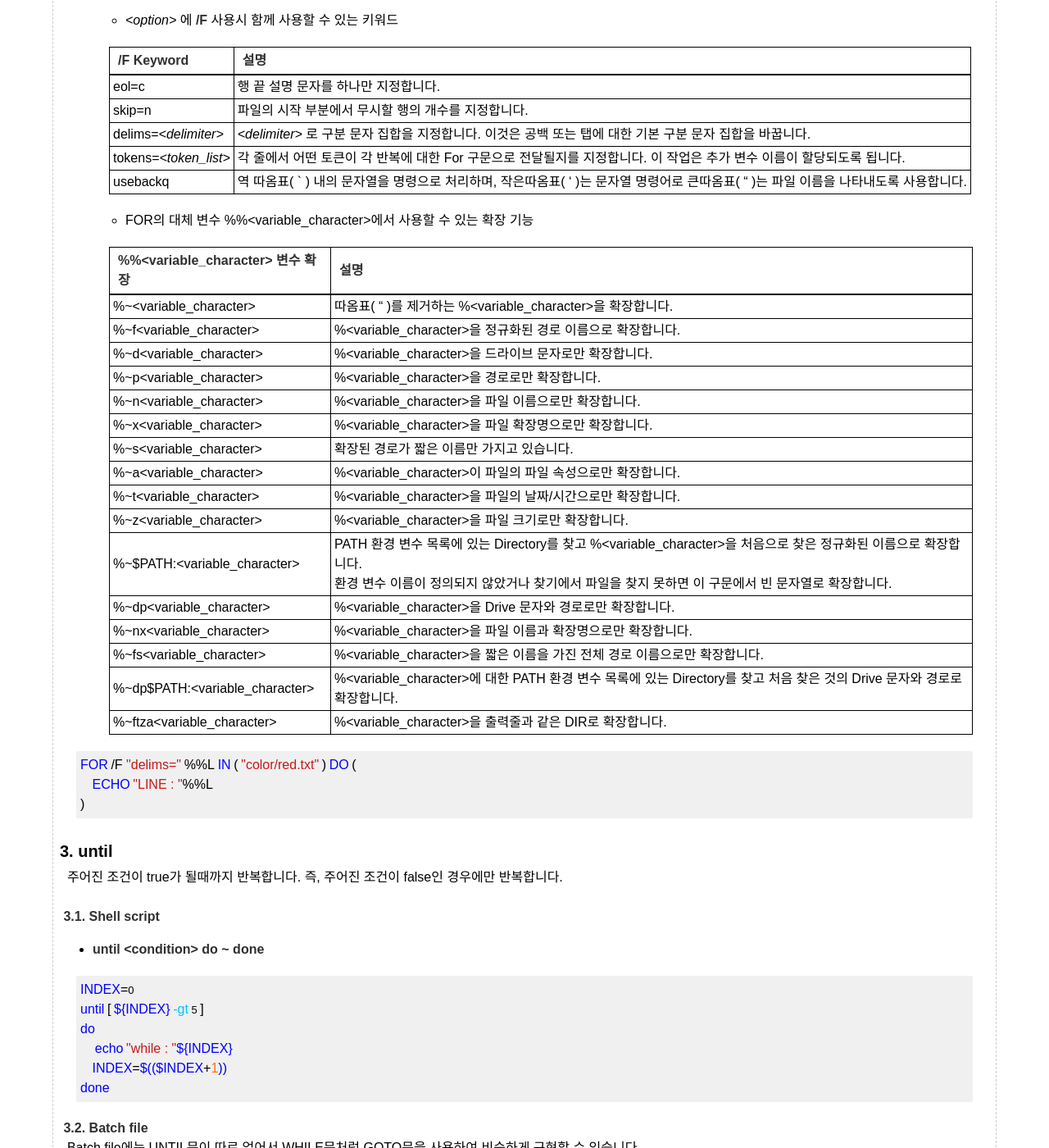
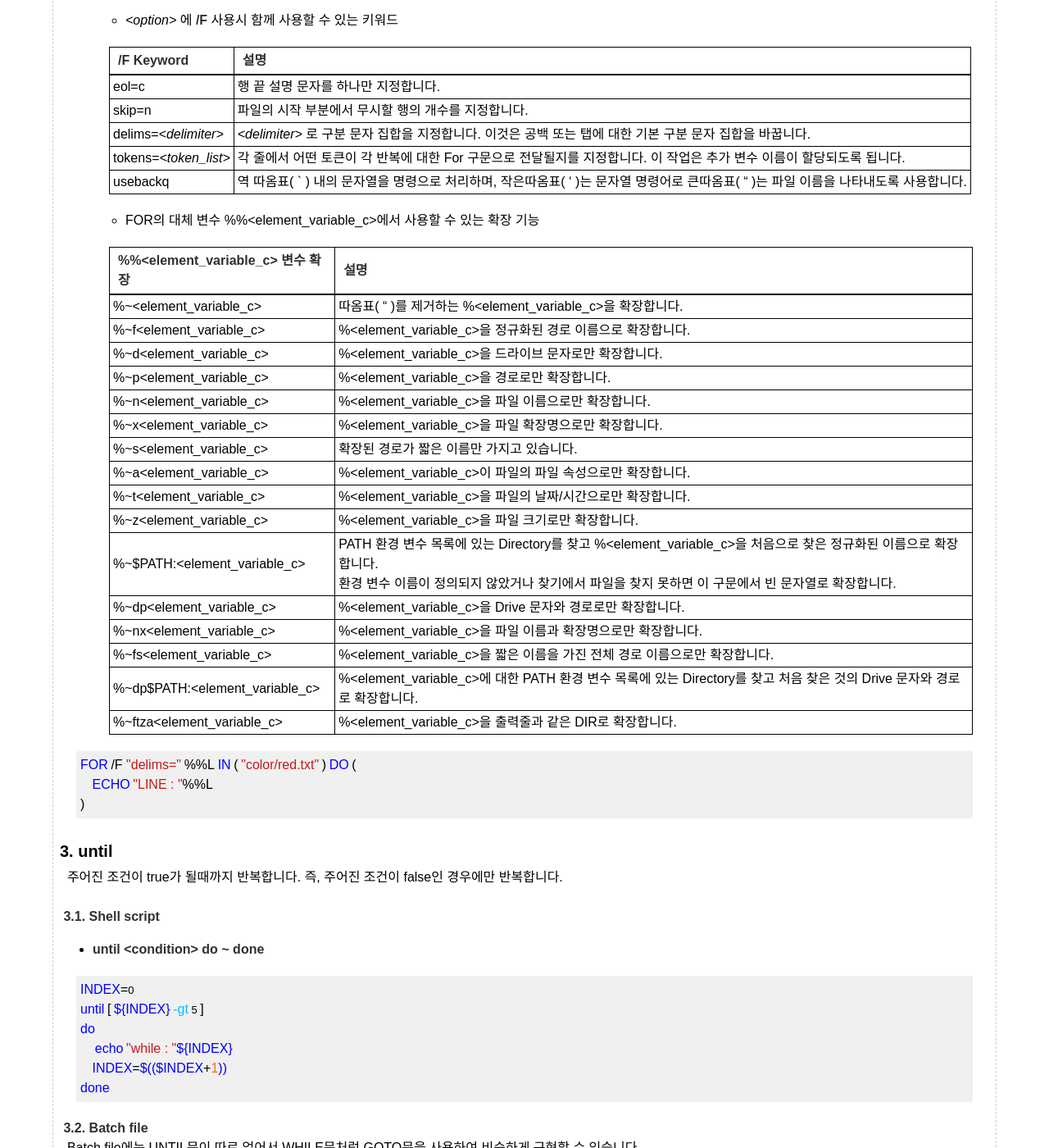
Before and after one commit to HgO-git/hgo-git.github.io, a Jekyll site: the page built from _posts/Shell/2020-07-05-16-16-shell-use-3-looping-statement.md, in a window 1280 px wide and 1400 px high, scrolled down 2101 px. Shown: the whole window at 82% size. Built offline with Jekyll 4.4.1, drawn with Linux system fonts in a browser that asks for light colours; some of the changed lines change nothing that is shown; some of the changed text lies outside the part shown.

Commit message:
[fix/post] FOR 구문 내 변수 수정

```diff
--- a/_posts/Shell/2020-07-05-16-16-shell-use-3-looping-statement.md
+++ b/_posts/Shell/2020-07-05-16-16-shell-use-3-looping-statement.md
@@ -72,8 +72,8 @@ done
 ~~~
 
 &nbsp;**2.2. Batch file**
-- **FOR _\<option\>_ %%\<variable_character\> IN ( _%loop_array%_ ) DO ~**
-주어진 배열만큼 반복합니다. 이때, 배열의 값에 대한 변수는 **%%**를 사용하며 변수명은 다른 변수와 중복되지 않아야 합니다. _%loop_array%_ 에는 하나 이상의 파일들, 배열, 문자열 그리고 명령어도 사용이 가능합니다.
+- **FOR _\<option\>_ %%\<element_variable_c\> IN ( _%loop_array%_ ) DO ~**
+주어진 배열만큼 반복합니다. 이때, 배열의 값에 대한 변수는 **%%**를 사용하며 변수명은 다른 변수와 중복되지 않아야 합니다. 이때, 사용되는 \<element_variable_c\> 는 한 글자의 문자입니다. _%loop_array%_ 에는 하나 이상의 파일들, 배열, 문자열 그리고 명령어도 사용이 가능합니다.
 
     - _\<option\>_
 
@@ -96,26 +96,26 @@ done
     |tokens=_\<token_list\>_|각 줄에서 어떤 토큰이 각 반복에 대한 For 구문으로 전달될지를 지정합니다. 이 작업은 추가 변수 이름이 할당되도록 됩니다.|
     |usebackq|역 따옴표( ` ) 내의 문자열을 명령으로 처리하며, 작은따옴표( ' )는 문자열 명령어로 큰따옴표( " )는 파일 이름을 나타내도록 사용합니다.|
 
-    - FOR의 대체 변수 %%\<variable_character\>에서 사용할 수 있는 확장 기능
+    - FOR의 대체 변수 %%\<element_variable_c\>에서 사용할 수 있는 확장 기능
 
-    |**%%\<variable_character\> 변수 확장**|**설명**|
+    |**%%\<element_variable_c\> 변수 확장**|**설명**|
     |:----|:----|
-    |%~\<variable_character\>|따옴표( " )를 제거하는 %\<variable_character\>을 확장합니다.|
-    |%~f\<variable_character\>|%\<variable_character\>을 정규화된 경로 이름으로 확장합니다.|
-    |%~d\<variable_character\>|%\<variable_character\>을 드라이브 문자로만 확장합니다.|
-    |%~p\<variable_character\>|%\<variable_character\>을 경로로만 확장합니다.|
-    |%~n\<variable_character\>|%\<variable_character\>을 파일 이름으로만 확장합니다.|
-    |%~x\<variable_character\>|%\<variable_character\>을 파일 확장명으로만 확장합니다.|
-    |%~s\<variable_character\>|확장된 경로가 짧은 이름만 가지고 있습니다.|
-    |%~a\<variable_character\>|%\<variable_character\>이 파일의 파일 속성으로만 확장합니다.|
-    |%~t\<variable_character\>|%\<variable_character\>을 파일의 날짜/시간으로만 확장합니다.|
-    |%~z\<variable_character\>|%\<variable_character\>을 파일 크기로만 확장합니다.|
-    |%~$PATH:\<variable_character\>|PATH 환경 변수 목록에 있는 Directory를 찾고 %\<variable_character\>을 처음으로 찾은 정규화된 이름으로 확장합니다.<br>환경 변수 이름이 정의되지 않았거나 찾기에서 파일을 찾지 못하면 이 구문에서 빈 문자열로 확장합니다.|
-    |%~dp\<variable_character\>|%\<variable_character\>을 Drive 문자와 경로로만 확장합니다.|
-    %~nx\<variable_character\>|%\<variable_character\>을 파일 이름과 확장명으로만 확장합니다.|
-    %~fs\<variable_character\>|%\<variable_character\>을 짧은 이름을 가진 전체 경로 이름으로만 확장합니다.|
-    %~dp$PATH:\<variable_character\>|%\<variable_character\>에 대한 PATH 환경 변수 목록에 있는 Directory를 찾고 처음 찾은 것의 Drive 문자와 경로로 확장합니다.|
-    %~ftza\<variable_character\>|%\<variable_character\>을 출력줄과 같은 DIR로 확장합니다.|
+    |%~\<element_variable_c\>|따옴표( " )를 제거하는 %\<element_variable_c\>을 확장합니다.|
+    |%~f\<element_variable_c\>|%\<element_variable_c\>을 정규화된 경로 이름으로 확장합니다.|
+    |%~d\<element_variable_c\>|%\<element_variable_c\>을 드라이브 문자로만 확장합니다.|
+    |%~p\<element_variable_c\>|%\<element_variable_c\>을 경로로만 확장합니다.|
+    |%~n\<element_variable_c\>|%\<element_variable_c\>을 파일 이름으로만 확장합니다.|
+    |%~x\<element_variable_c\>|%\<element_variable_c\>을 파일 확장명으로만 확장합니다.|
+    |%~s\<element_variable_c\>|확장된 경로가 짧은 이름만 가지고 있습니다.|
+    |%~a\<element_variable_c\>|%\<element_variable_c\>이 파일의 파일 속성으로만 확장합니다.|
+    |%~t\<element_variable_c\>|%\<element_variable_c\>을 파일의 날짜/시간으로만 확장합니다.|
+    |%~z\<element_variable_c\>|%\<element_variable_c\>을 파일 크기로만 확장합니다.|
+    |%~$PATH:\<element_variable_c\>|PATH 환경 변수 목록에 있는 Directory를 찾고 %\<element_variable_c\>을 처음으로 찾은 정규화된 이름으로 확장합니다.<br>환경 변수 이름이 정의되지 않았거나 찾기에서 파일을 찾지 못하면 이 구문에서 빈 문자열로 확장합니다.|
+    |%~dp\<element_variable_c\>|%\<element_variable_c\>을 Drive 문자와 경로로만 확장합니다.|
+    %~nx\<element_variable_c\>|%\<element_variable_c\>을 파일 이름과 확장명으로만 확장합니다.|
+    %~fs\<element_variable_c\>|%\<element_variable_c\>을 짧은 이름을 가진 전체 경로 이름으로만 확장합니다.|
+    %~dp$PATH:\<element_variable_c\>|%\<element_variable_c\>에 대한 PATH 환경 변수 목록에 있는 Directory를 찾고 처음 찾은 것의 Drive 문자와 경로로 확장합니다.|
+    %~ftza\<element_variable_c\>|%\<element_variable_c\>을 출력줄과 같은 DIR로 확장합니다.|
 
 ~~~batch
 FOR /F "delims=" %%L IN ( "color/red.txt" ) DO (
```
